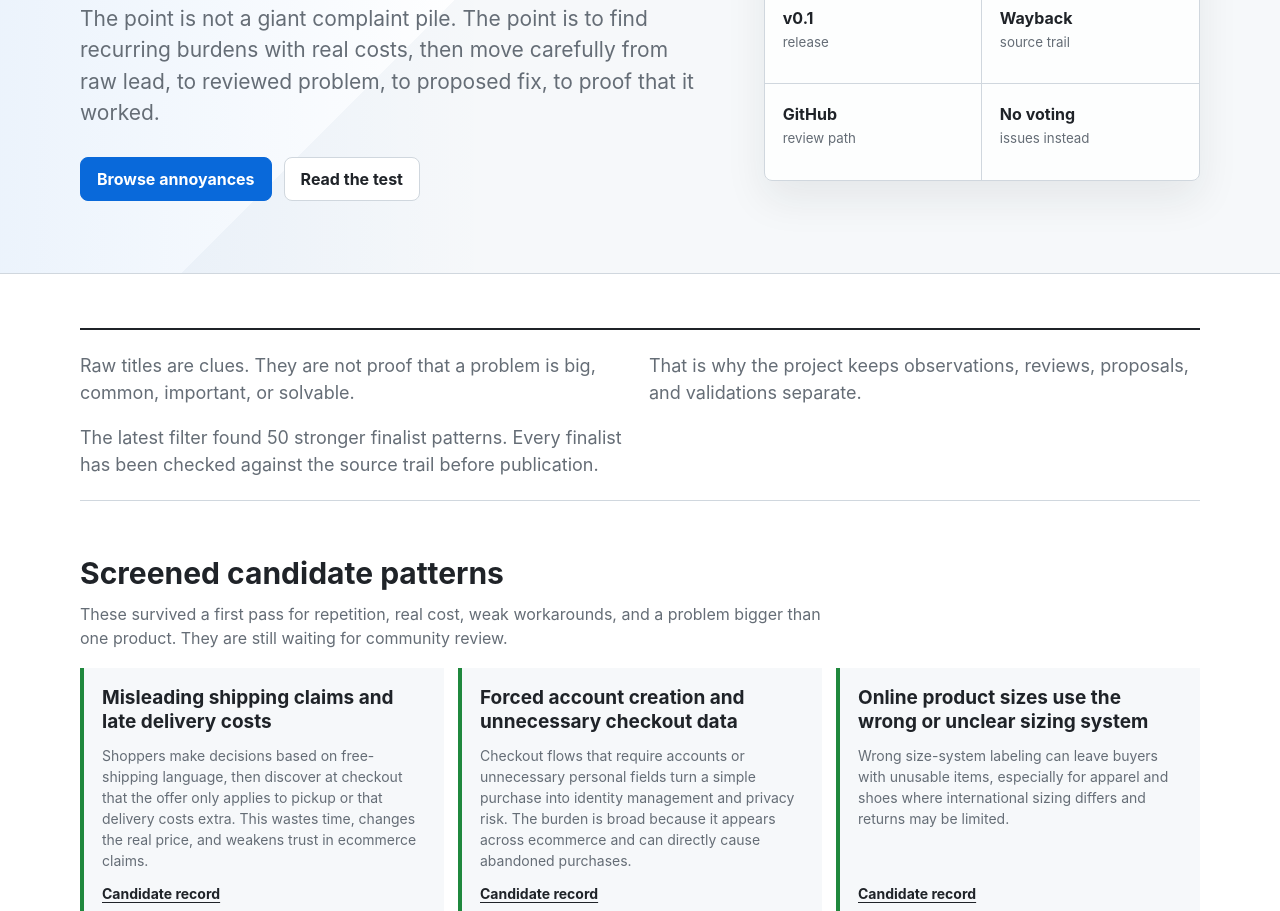
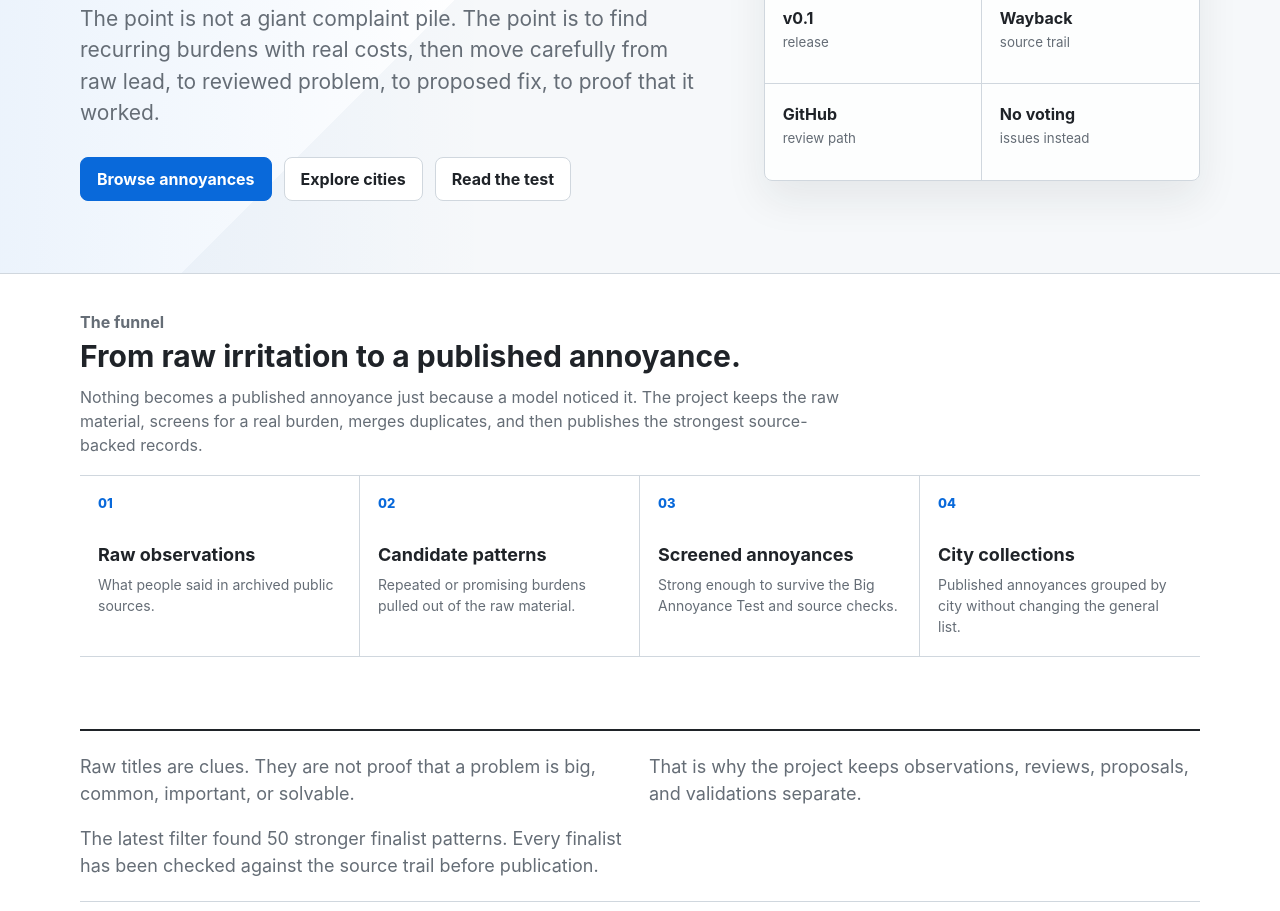
Before and after one commit to pauljump/soannoying, a website: page docs/index.html in a window 1280 px wide. Shown: the part 559-1470 px from the top of the page. Drawn offline with Linux system fonts and the light colour scheme.

Commit message:
feat: show annoyance funnel

```diff
--- a/docs/index.html
+++ b/docs/index.html
@@ -26,6 +26,7 @@
           <p class="lede">The point is not a giant complaint pile. The point is to find recurring burdens with real costs, then move carefully from raw lead, to reviewed problem, to proposed fix, to proof that it worked.</p>
           <div class="actions">
             <a class="button primary" href="#annoyances">Browse annoyances</a>
+            <a class="button" href="#cities">Explore cities</a>
             <a class="button" href="https://github.com/pauljump/soannoying/blob/main/BIG_ANNOYANCE_TEST.md">Read the test</a>
           </div>
         </div>
@@ -53,6 +54,20 @@
     </header>
 
     <main>
+      <section class="funnel" id="process">
+        <div class="section-heading">
+          <p class="kicker">The funnel</p>
+          <h2>From raw irritation to a published annoyance.</h2>
+          <p>Nothing becomes a published annoyance just because a model noticed it. The project keeps the raw material, screens for a real burden, merges duplicates, and then publishes the strongest source-backed records.</p>
+        </div>
+        <div class="funnel-grid">
+          <article class="funnel-step"><span>01</span><h3>Raw observations</h3><p>What people said in archived public sources.</p></article>
+          <article class="funnel-step"><span>02</span><h3>Candidate patterns</h3><p>Repeated or promising burdens pulled out of the raw material.</p></article>
+          <article class="funnel-step"><span>03</span><h3>Screened annoyances</h3><p>Strong enough to survive the Big Annoyance Test and source checks.</p></article>
+          <article class="funnel-step"><span>04</span><h3>City collections</h3><p>Published annoyances grouped by city without changing the general list.</p></article>
+        </div>
+      </section>
+
       <section class="band">
         <div class="rule">
           <p>Raw titles are clues. They are not proof that a problem is big, common, important, or solvable.</p>
--- a/docs/styles.css
+++ b/docs/styles.css
@@ -187,6 +187,46 @@ small {
 
 main {
   padding: 36px 0 64px;
+}
+
+.funnel {
+  padding: 0 0 54px;
+}
+
+.funnel-grid {
+  display: grid;
+  grid-template-columns: repeat(4, minmax(0, 1fr));
+  border-top: 1px solid var(--line);
+  border-bottom: 1px solid var(--line);
+}
+
+.funnel-step {
+  min-height: 180px;
+  padding: 18px;
+  border-right: 1px solid var(--line);
+}
+
+.funnel-step:last-child {
+  border-right: 0;
+}
+
+.funnel-step span {
+  display: block;
+  margin-bottom: 28px;
+  color: var(--blue);
+  font-size: 13px;
+  font-weight: 800;
+}
+
+.funnel-step h3 {
+  margin-bottom: 6px;
+  font-size: 18px;
+}
+
+.funnel-step p {
+  margin-bottom: 0;
+  color: var(--muted);
+  font-size: 14px;
 }
 
 .band {
@@ -527,8 +567,19 @@ footer p {
   .intro,
   .controls,
   .rule,
-  .city-layout {
+  .city-layout,
+  .funnel-grid {
     grid-template-columns: 1fr;
+  }
+
+  .funnel-step {
+    min-height: 0;
+    border-right: 0;
+    border-bottom: 1px solid var(--line);
+  }
+
+  .funnel-step:last-child {
+    border-bottom: 0;
   }
 
   .intro {
```
